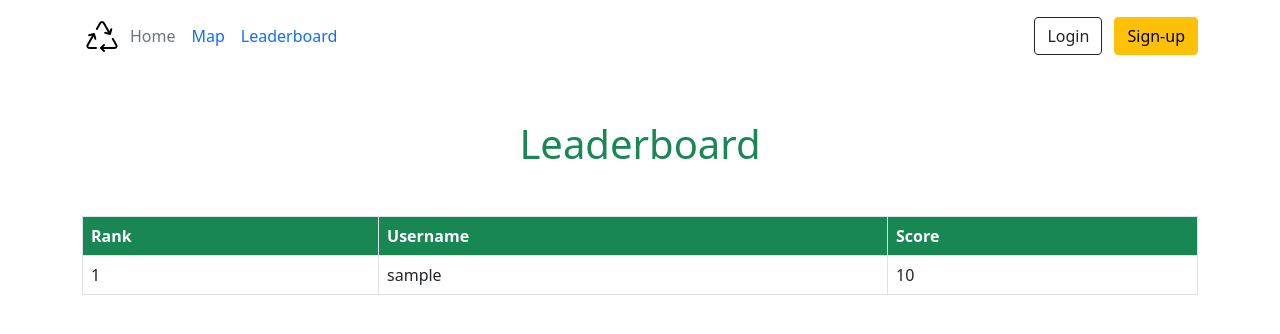
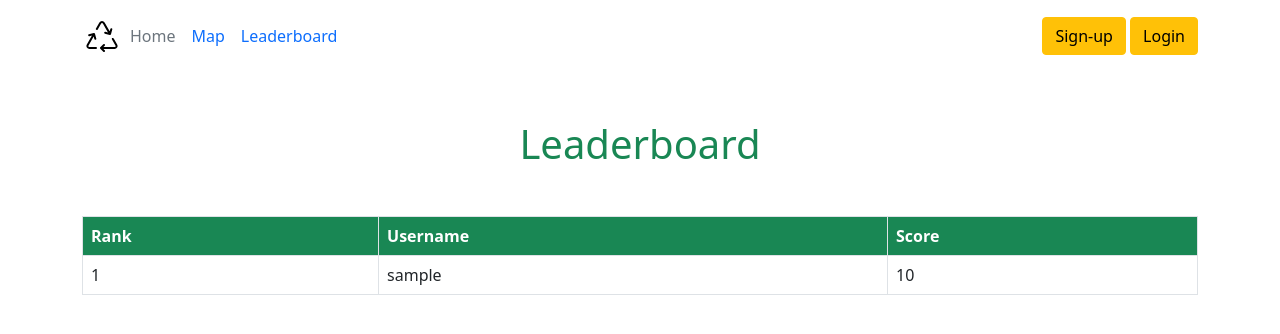
Before and after one commit to Aparson13/ecohunters, a Django app: page /leaderboard/ in a window 1280 px wide. Shown: the top 334 px of the page. Run offline with Django 4.2, Linux system fonts and the light colour scheme; tables that the repository leaves empty hold one stand-in row (values such as "Sample post").

Commit message:
linked buttons

```diff
--- a/ecohunt/ecoHunters/templates/leaderboard.html
+++ b/ecohunt/ecoHunters/templates/leaderboard.html
@@ -31,8 +31,8 @@
             </ul>
 
             <div class="text-end">
-            <button type="button" class="btn btn-outline-dark me-2" a href="#" >Login</button>
-            <button type="button" class="btn btn-warning" a href="#" >Sign-up</button>
+              <a button type="button" class="btn btn-warning" href="{% url 'signup' %}" >Sign-up</a></button>
+              <a button type="button" class="btn btn-warning" href="{% url 'login' %}" >Login</a></button>
             </div>
         </div>
         </div>
--- a/ecohunt/ecoHunters/templates/map.html
+++ b/ecohunt/ecoHunters/templates/map.html
@@ -33,8 +33,8 @@
             </ul>
 
             <div class="text-end">
-            <button type="button" class="btn btn-outline-dark me-2" a href="#" >Login</button>
-            <button type="button" class="btn btn-warning" a href="#" >Sign-up</button>
+                <a button type="button" class="btn btn-warning" href="{% url 'signup' %}" >Sign-up</a></button>
+                <a button type="button" class="btn btn-warning" href="{% url 'login' %}" >Login</a></button>
             </div>
         </div>
         </div>
```
